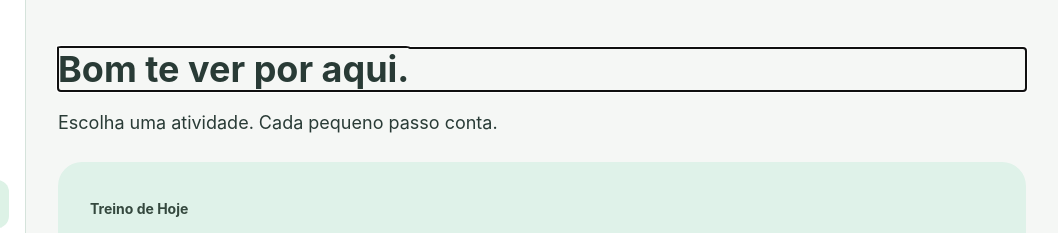
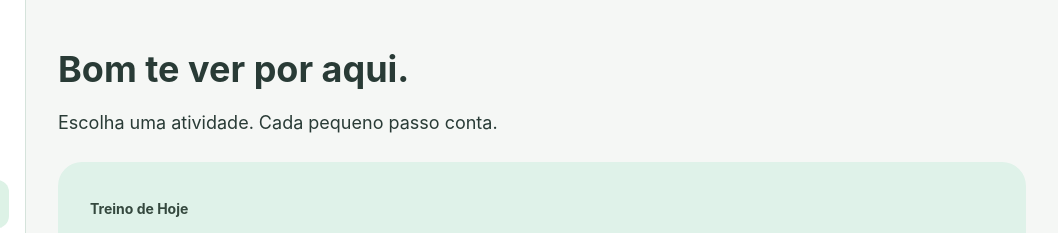
Before and after one commit to ArthurAndrielli/ReConecta, a website with bundled scripts: page index.html in a window 1280 px wide. Shown: the top 233 px of the page, 222-1280 px from the left. Built offline with nearby package versions, Linux system fonts and the light colour scheme.

Commit message:
fix: remove contorno indevido do foco automatico nos titulos

```diff
--- a/src/css/style.css
+++ b/src/css/style.css
@@ -264,6 +264,8 @@ html.reduce-motion .game-card { animation: none; }
 a { color: var(--color-primary-strong); }
 main, section, article, .actions > *, .game-card-content { min-width: 0; }
 h1 { margin: 0 0 1rem; font-size: clamp(1.75rem, 3vw, 2.25rem); line-height: 1.2; }
+/* Headings receive focus after navigation to announce the new view, not as controls. */
+:is(h1, h2)[tabindex="-1"]:focus { outline: none; }
 button, a, p, h1, h2, h3, h4, summary { overflow-wrap: anywhere; }
 button { min-width: 48px; border-width: 2px; }
 :where(a, button, input, select, summary):focus-visible { outline: 3px solid var(--color-focus); outline-offset: 3px; }
```
